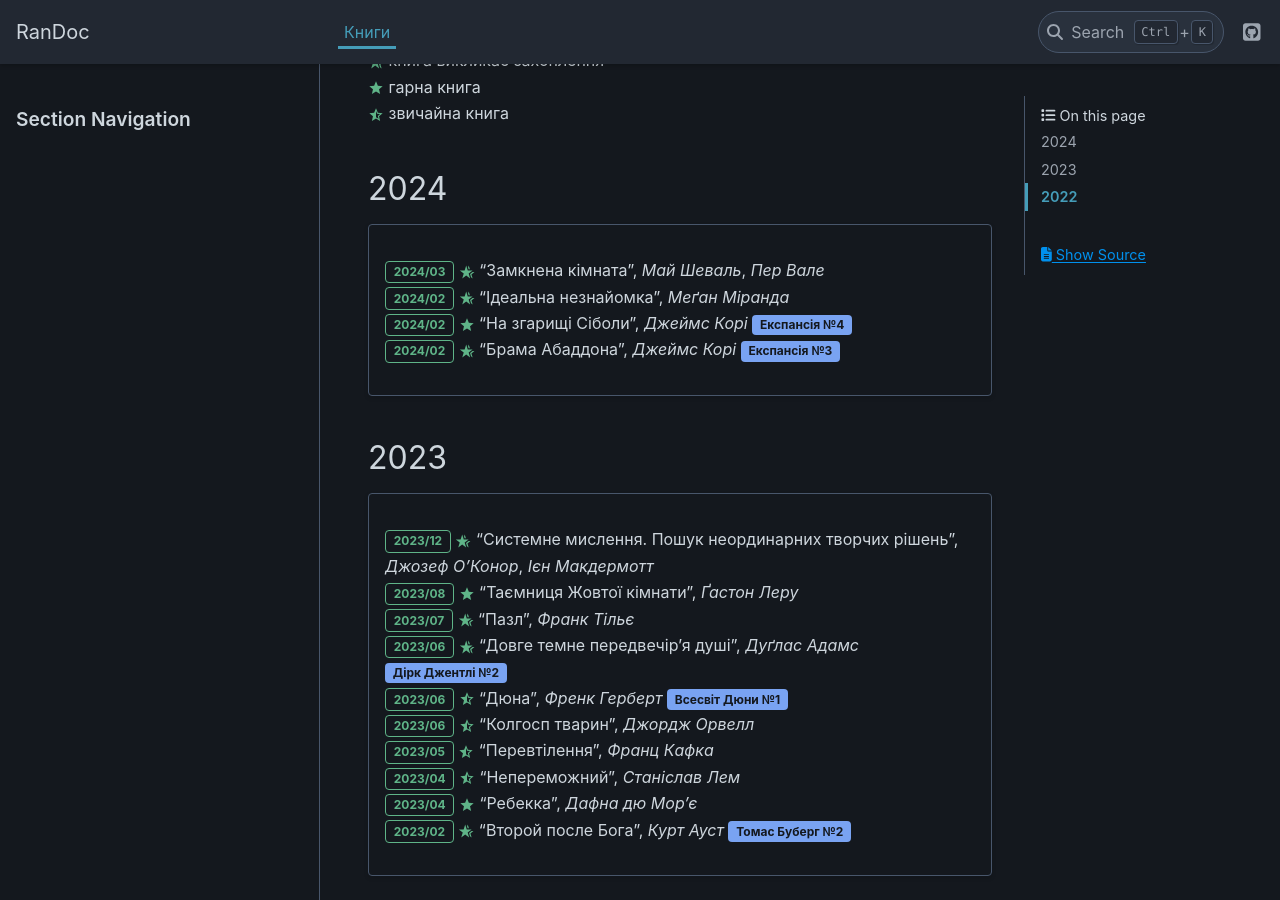
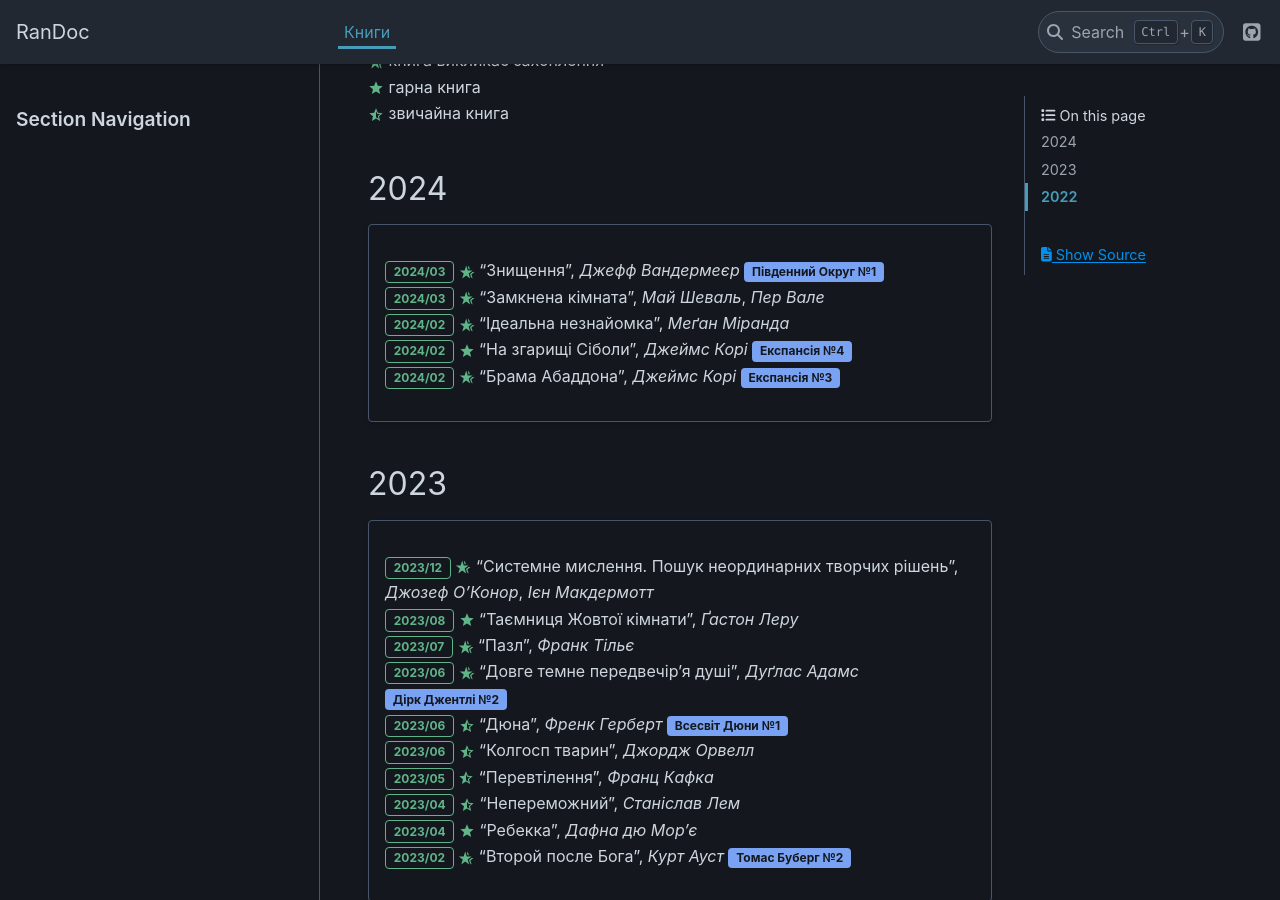
Before and after one commit to grembeter/randoc, a Sphinx documentation site: the page built from docs/source/books.rst, in a window 1280 px wide and 900 px high, scrolled down 434 px. Built offline with Sphinx 7.4.7 and the PyData theme 0.15.4, drawn with Linux system fonts in a browser that asks for light colours.

Commit message:
books: add Annihilation
Signed-off-by: grygorii tertychnyi <grembeter@outlook.com>

```diff
--- a/docs/source/books.rst
+++ b/docs/source/books.rst
@@ -27,6 +27,7 @@
 
 .. card::
 
+   | :bdg-success-line:`2024/03` |+| "Знищення", *Джефф Вандермеєр* :bdg-info:`Південний Округ №1`
    | :bdg-success-line:`2024/03` |+| "Замкнена кімната", *Май Шеваль*, *Пер Вале*
    | :bdg-success-line:`2024/02` |+| "Ідеальна незнайомка", *Меґан Міранда*
    | :bdg-success-line:`2024/02` |/| "На згарищі Сіболи", *Джеймс Корі* :bdg-info:`Експансія №4`
```
